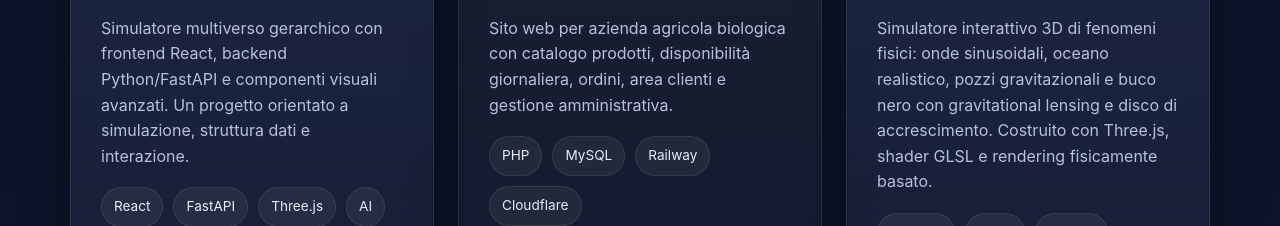
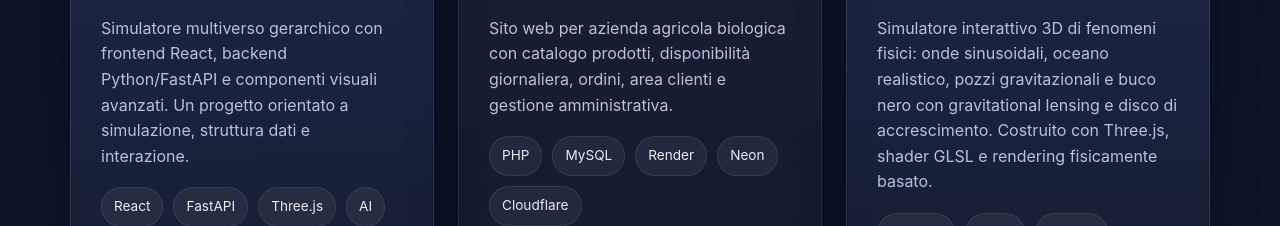
Before and after one commit to Crew200408/cristianalemanno-portfolio, a React (Create React App) app: page / in a window 1280 px wide. Shown: the part 1680-1906 px from the top of the page. Built offline with nearby package versions, Linux system fonts and the light colour scheme.

Commit message:
Update App.js

```diff
--- a/src/App.js
+++ b/src/App.js
@@ -120,7 +120,8 @@ function App() {
               <div className="project-tags">
                 <span>PHP</span>
                 <span>MySQL</span>
-                <span>Railway</span>
+                <span>Render</span>
+                <span>Neon</span>
                 <span>Cloudflare</span>
               </div>
               <a
```
